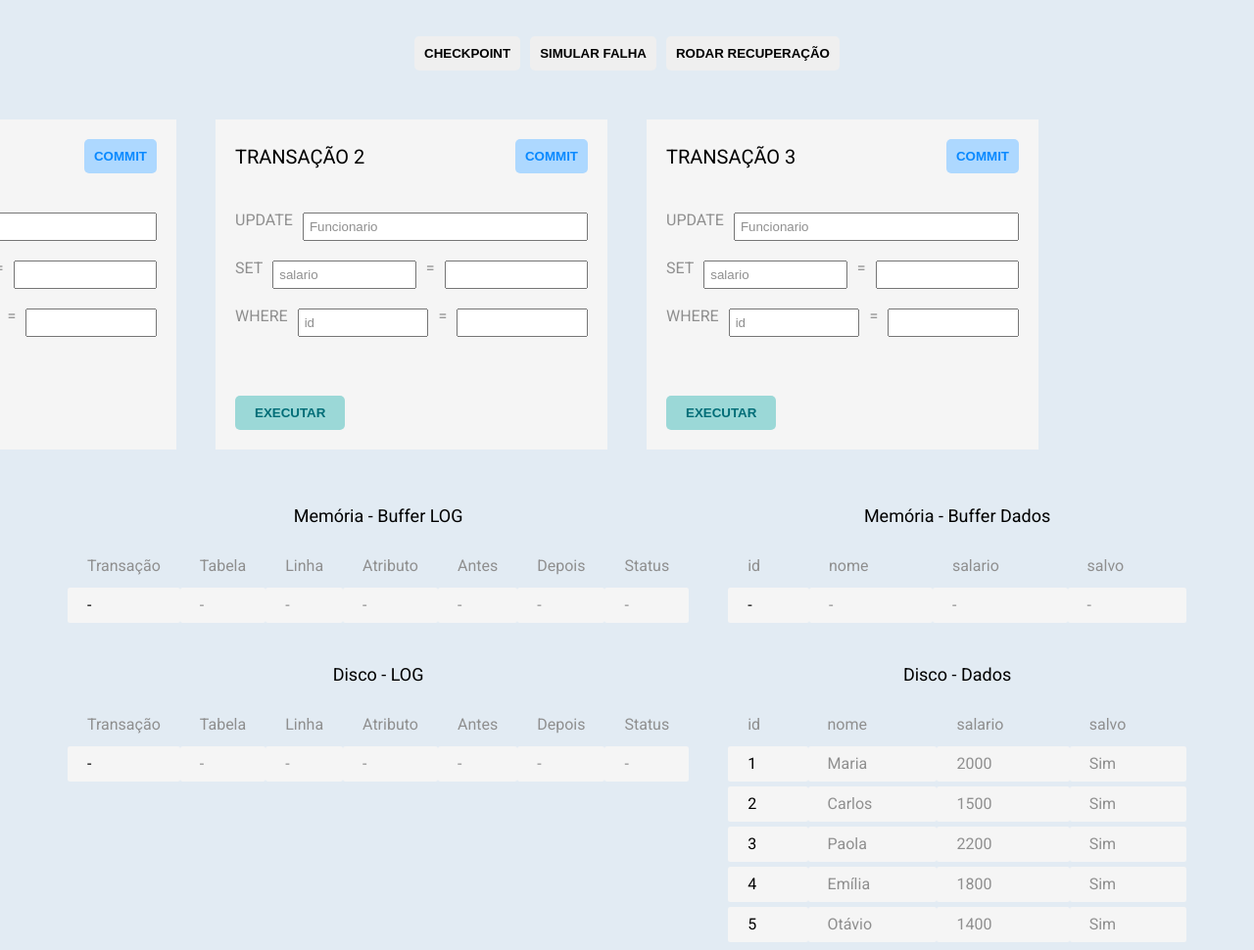
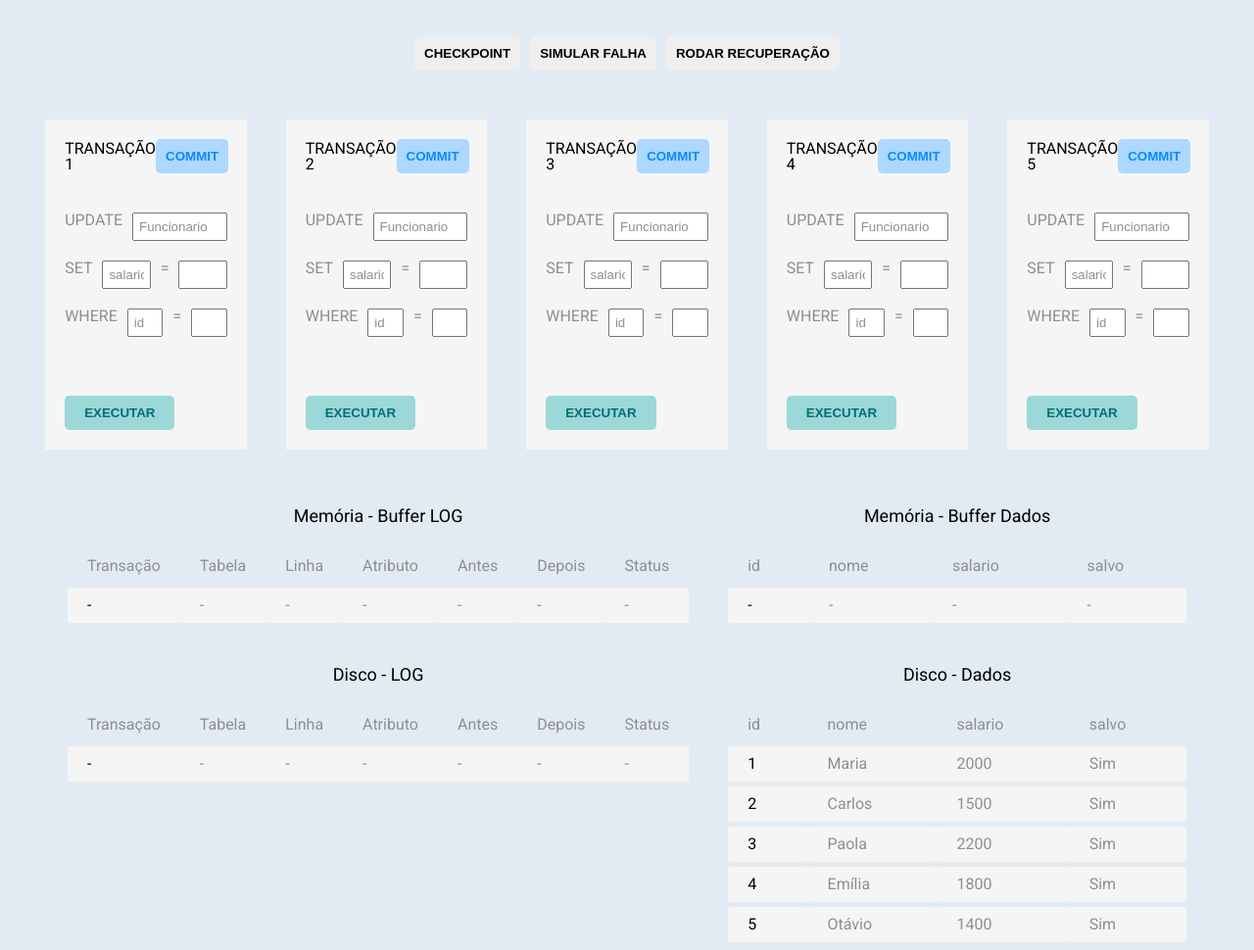
Before and after one commit to gustavobittencourtds/crash-recovery-bd, a website: page index.html in a window 1280 px wide. Shown: the whole page at 98% size. Drawn offline with Linux system fonts and the light colour scheme; files that its build step writes are made by us from their sources.

Commit message:
quickfixes

```diff
--- a/index.html
+++ b/index.html
@@ -122,6 +122,69 @@
                     <button class="submit" type="submit">Executar</button>
                 </form>
             </div>
+            <div class="transaction" data-name="Transação 4" data-transaction>
+                <header class="header">
+                    <h2 class="title">Transação 4</h2>
+                        <button data-commit class="btn" type="button">Commit</button>
+                </header>
+
+                <form class="sql" action="">
+                    <input type="hidden" name="transaction_number" value="4">
+
+                    <div class="field">
+                        <label for="update_4">UPDATE</label>
+                        <input id="update_4" type="text" name="update_table" value="Funcionario" readonly>
+                    </div>
+                    <div class="field">
+                        <label for="set_column_4">SET</label>
+                        <input id="set_column_4" type="text" name="set_column" value="salario" readonly>
+
+                        <label for="set_equal_4">=</label>
+                        <input id="set_equal_4" type="text" name="set_value" required>
+                    </div>
+                    <div class="field">
+                        <label for="where_4">WHERE</label>
+                        <input id="where_4" type="text" name="where" value="id" required readonly>
+
+                        <label for="where_equal_4">=</label>
+                        <input id="where_equal_4" type="text" name="comparison" value="" required>
+                    </div>
+
+                    <button class="submit" type="submit">Executar</button>
+                </form>
+            </div>
+            <div class="transaction" data-name="Transação 5" data-transaction>
+                <header class="header">
+                    <h2 class="title">Transação 5</h2>
+                        <button data-commit class="btn" type="button">Commit</button>
+                </header>
+
+                <form class="sql" action="">
+                    <input type="hidden" name="transaction_number" value="5">
+
+                    <div class="field">
+                        <label for="update_5">UPDATE</label>
+                        <input id="update_5" type="text" name="update_table" value="Funcionario" readonly>
+                    </div>
+                    <div class="field">
+                        <label for="set_column_5">SET</label>
+                        <input id="set_column_5" type="text" name="set_column" value="salario" readonly>
+
+                        <label for="set_equal_5">=</label>
+                        <input id="set_equal_5" type="text" name="set_value" required>
+                    </div>
+                    <div class="field">
+                        <label for="where_5">WHERE</label>
+                        <input id="where_5" type="text" name="where" value="id" required readonly>
+
+                        <label for="where_equal_5">=</label>
+                        <input id="where_equal_5" type="text" name="comparison" value="" required>
+                    </div>
+
+                    <button class="submit" type="submit">Executar</button>
+                </form>
+            </div>
+
 
         </section>
 
--- a/src/scss/_base.scss
+++ b/src/scss/_base.scss
@@ -77,10 +77,12 @@ button {
 .dashboard {
   background-color: var(--background-color);
   padding: 2.5% 5% 5%;
-  min-width: 95vw;
+  min-width: 100vw;
+
   min-height: 100vh;
   transition: 150ms;
   border: solid 5px transparent;
+  margin: 0 auto;
 
   &.-failure {
     border: solid 5px red;
--- a/src/scss/_transactions.scss
+++ b/src/scss/_transactions.scss
@@ -1,6 +1,6 @@
 .transactions {
   display: grid;
-  grid-template-columns: repeat(4, 400px);
+  grid-template-columns: repeat(5, 18%);
   justify-content: center;
   gap: 4rem;
   >.transaction {
@@ -20,7 +20,7 @@
       margin-bottom: 4rem;
 
       >.title {
-        font-size: 2rem;
+        font-size: 1.6rem;
         text-transform: uppercase;
       }
 
```
Also changed, not shown: src/js/dashboard.js (+5 -2 lines), dist/css/main.min.css, dist/js/main.min.js.
